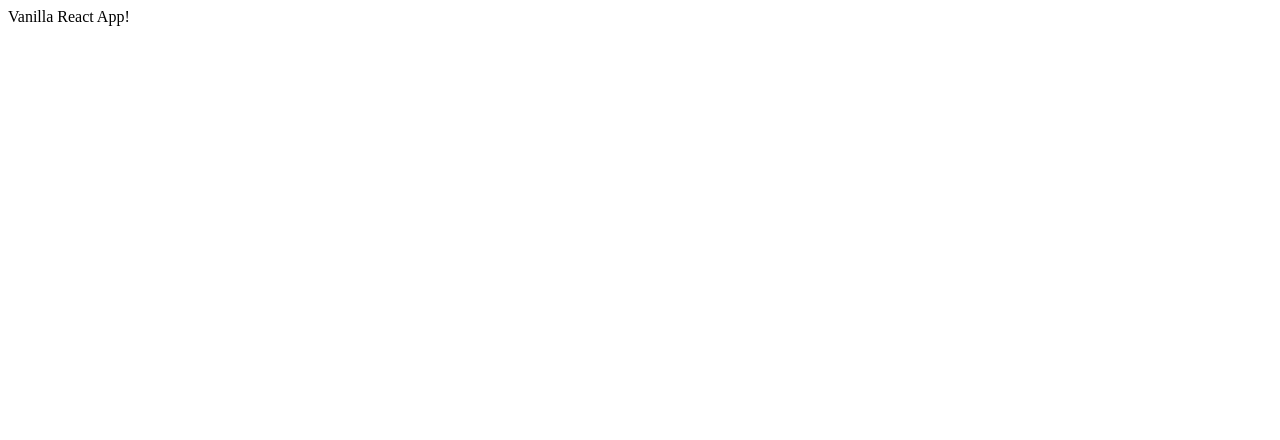
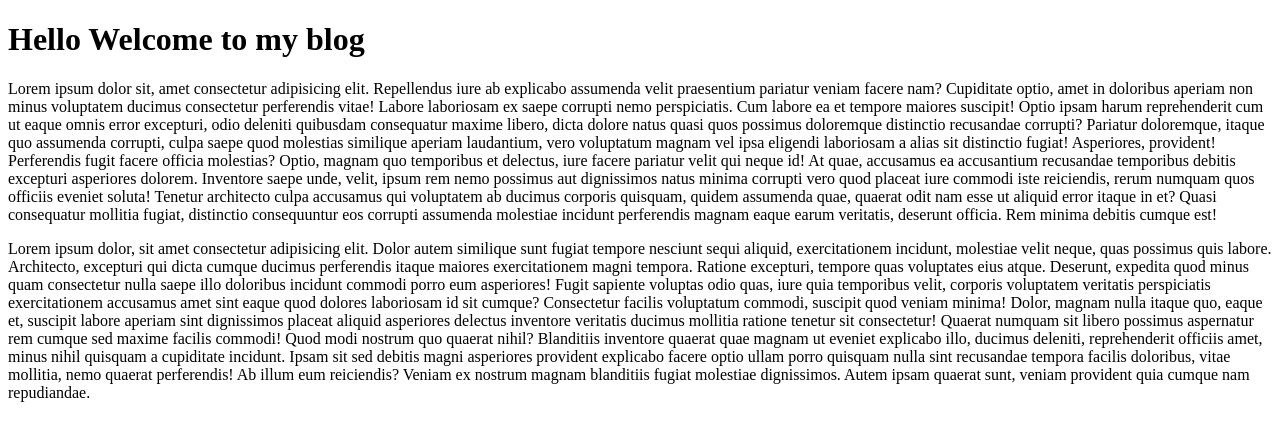
Before and after one commit to ketankshukla/portfolio-react-blog, a React (Create React App) app: page / in a window 1280 px wide. Shown: the top 440 px of the page. Built offline with nearby package versions, Linux system fonts and the light colour scheme.

Commit message:
added lorem ipsum on HomePage component

```diff
--- a/src/App.js
+++ b/src/App.js
@@ -1,9 +1,10 @@
 import React from 'react';
+import HomePage from './pages/HomePage';
 // comment
 const App = () => {
   return (
     <div className="App">
-      Vanilla React App!
+      <HomePage/>
     </div>
   );
 }
--- /dev/null
+++ b/src/pages/HomePage.js
@@ -0,0 +1,60 @@
+import React from "react";
+
+const HomePage = () => {
+  return (
+    <>
+      <h1>Hello Welcome to my blog</h1>
+      <p>
+        Lorem ipsum dolor sit, amet consectetur adipisicing elit. Repellendus
+        iure ab explicabo assumenda velit praesentium pariatur veniam facere
+        nam? Cupiditate optio, amet in doloribus aperiam non minus voluptatem
+        ducimus consectetur perferendis vitae! Labore laboriosam ex saepe
+        corrupti nemo perspiciatis. Cum labore ea et tempore maiores suscipit!
+        Optio ipsam harum reprehenderit cum ut eaque omnis error excepturi, odio
+        deleniti quibusdam consequatur maxime libero, dicta dolore natus quasi
+        quos possimus doloremque distinctio recusandae corrupti? Pariatur
+        doloremque, itaque quo assumenda corrupti, culpa saepe quod molestias
+        similique aperiam laudantium, vero voluptatum magnam vel ipsa eligendi
+        laboriosam a alias sit distinctio fugiat! Asperiores, provident!
+        Perferendis fugit facere officia molestias? Optio, magnam quo temporibus
+        et delectus, iure facere pariatur velit qui neque id! At quae, accusamus
+        ea accusantium recusandae temporibus debitis excepturi asperiores
+        dolorem. Inventore saepe unde, velit, ipsum rem nemo possimus aut
+        dignissimos natus minima corrupti vero quod placeat iure commodi iste
+        reiciendis, rerum numquam quos officiis eveniet soluta! Tenetur
+        architecto culpa accusamus qui voluptatem ab ducimus corporis quisquam,
+        quidem assumenda quae, quaerat odit nam esse ut aliquid error itaque in
+        et? Quasi consequatur mollitia fugiat, distinctio consequuntur eos
+        corrupti assumenda molestiae incidunt perferendis magnam eaque earum
+        veritatis, deserunt officia. Rem minima debitis cumque est!
+      </p>
+      <p>
+        Lorem ipsum dolor, sit amet consectetur adipisicing elit. Dolor autem
+        similique sunt fugiat tempore nesciunt sequi aliquid, exercitationem
+        incidunt, molestiae velit neque, quas possimus quis labore. Architecto,
+        excepturi qui dicta cumque ducimus perferendis itaque maiores
+        exercitationem magni tempora. Ratione excepturi, tempore quas voluptates
+        eius atque. Deserunt, expedita quod minus quam consectetur nulla saepe
+        illo doloribus incidunt commodi porro eum asperiores! Fugit sapiente
+        voluptas odio quas, iure quia temporibus velit, corporis voluptatem
+        veritatis perspiciatis exercitationem accusamus amet sint eaque quod
+        dolores laboriosam id sit cumque? Consectetur facilis voluptatum
+        commodi, suscipit quod veniam minima! Dolor, magnam nulla itaque quo,
+        eaque et, suscipit labore aperiam sint dignissimos placeat aliquid
+        asperiores delectus inventore veritatis ducimus mollitia ratione tenetur
+        sit consectetur! Quaerat numquam sit libero possimus aspernatur rem
+        cumque sed maxime facilis commodi! Quod modi nostrum quo quaerat nihil?
+        Blanditiis inventore quaerat quae magnam ut eveniet explicabo illo,
+        ducimus deleniti, reprehenderit officiis amet, minus nihil quisquam a
+        cupiditate incidunt. Ipsam sit sed debitis magni asperiores provident
+        explicabo facere optio ullam porro quisquam nulla sint recusandae
+        tempora facilis doloribus, vitae mollitia, nemo quaerat perferendis! Ab
+        illum eum reiciendis? Veniam ex nostrum magnam blanditiis fugiat
+        molestiae dignissimos. Autem ipsam quaerat sunt, veniam provident quia
+        cumque nam repudiandae.
+      </p>
+    </>
+  );
+};
+
+export default HomePage;
```
Also changed, not shown: 1 other file (tests, documents, lock files or other folders).
